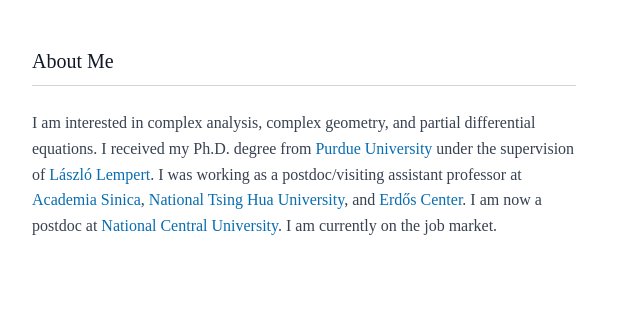
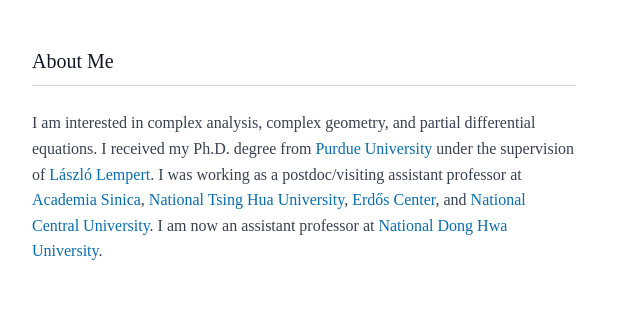
Before and after one commit to wuuuruuu/wuuuruuu.github.io, a plain HTML site: page index.html in a window 1280 px wide. Shown: the part 261-581 px from the top of the page, 184-803 px from the left. Drawn offline with Linux system fonts and the light colour scheme.

Commit message:
Update index.html

```diff
--- a/index.html
+++ b/index.html
@@ -44,10 +44,10 @@
                                 <a href="https://www.math.purdue.edu/~lempert/" class="link">László Lempert</a>.
                                 I was working as a postdoc/visiting assistant professor at
                                 <a href="https://www.math.sinica.edu.tw" class="link">Academia Sinica</a>,
-                                <a href="https://www.math.nthu.edu.tw/" class="link">National Tsing Hua University</a>, and
-                                <a href="https://erdoscenter.renyi.hu/" class="link">Erdős Center</a>.
-                                I am now a postdoc at <a href="https://en.math.ncu.edu.tw/" class="link">National Central University</a>.
-                                I am currently on the job market.
+                                <a href="https://www.math.nthu.edu.tw/" class="link">National Tsing Hua University</a>,
+                                <a href="https://erdoscenter.renyi.hu/" class="link">Erdős Center</a>, and
+                                <a href="https://en.math.ncu.edu.tw/" class="link">National Central University</a>.
+                                I am now an assistant professor at <a href="https://am.ndhu.edu.tw/app/home.php?Lang=zh-TW" class="link">National Dong Hwa University</a>.
                             </p>
                         </div>
                     </div>
@@ -79,7 +79,7 @@
         </div>
 
         <footer class="footer">
-            <p>Last updated April 2026</p>
+            <p>Last updated November 2026</p>
         </footer>
     </div>
 
```
